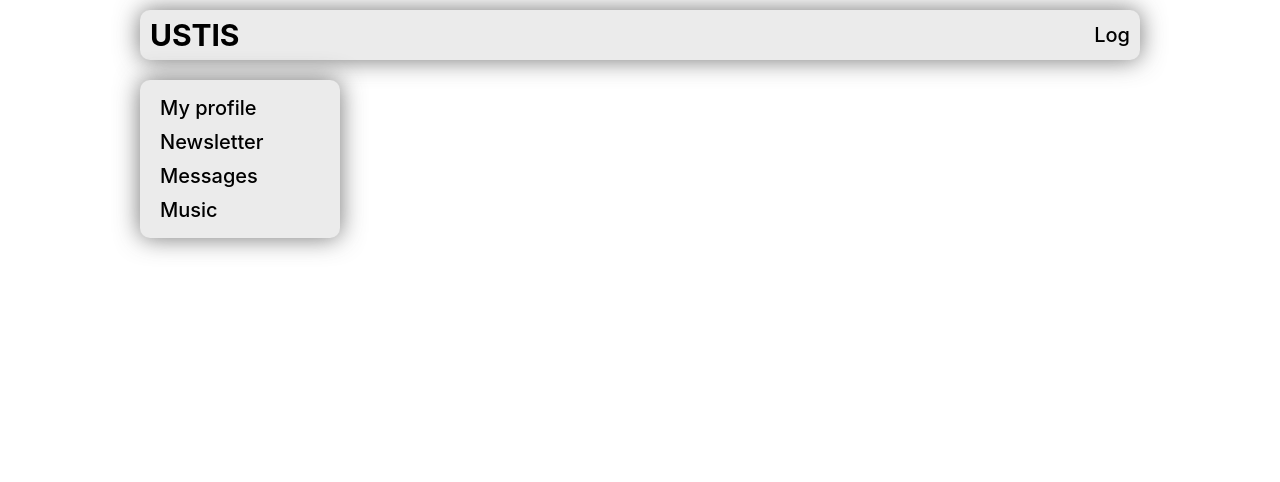
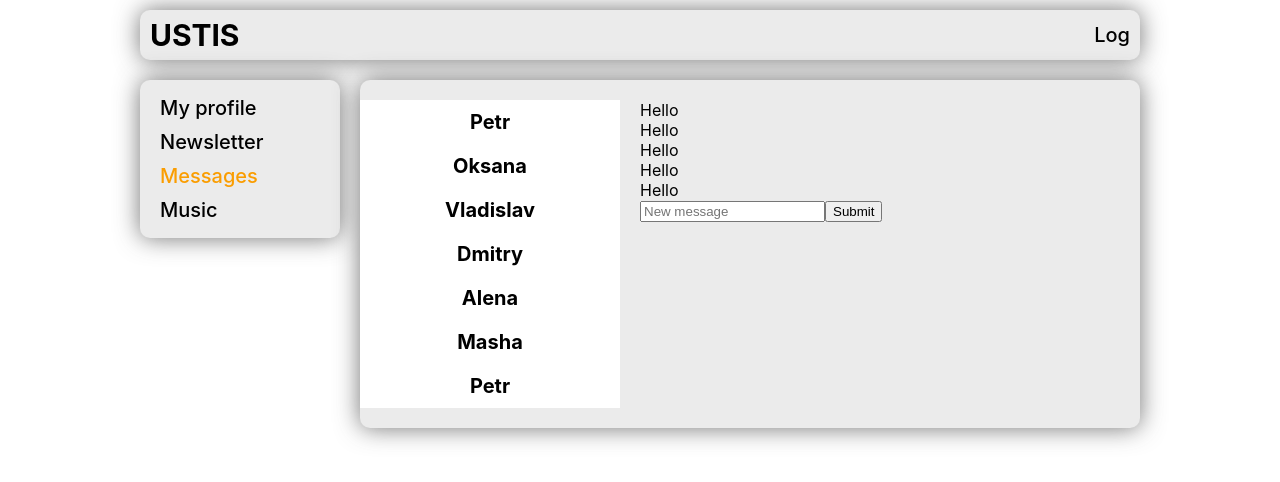
Before and after one commit to Gromkov-cloud/react-samurai, a React (Create React App) app: page /messages in a window 1280 px wide. Shown: the top 482 px of the page. Built offline with nearby package versions, Linux system fonts and the light colour scheme.

Commit message:
refactor: add components and styles

```diff
--- a/src/App.js
+++ b/src/App.js
@@ -3,7 +3,7 @@ import Header from "./components/Header/Header";
 import Profile from "./components/Profile/Profile";
 import Sidebar from "./components/Sidebar/Sidebar";
 import {Routes, Route, BrowserRouter} from "react-router-dom";
-import Messanges from "./components/Messanges/Messanges";
+import Messages from "./components/Messanges/Messanges";
 import Newsletter from "./components/Newsletter/Newsletter";
 import Music from "./components/Music/Music";
 import Login from "./components/Login/Login";
@@ -18,7 +18,7 @@ const App = function () {
                     <Routes>
                         <Route path="/" element={<Profile/>}></Route>
                         <Route path="/newsletter" element={<Newsletter/>}></Route>
-                        <Route path="/messanges" element={<Messanges/>}></Route>
+                        <Route path="/messages" element={<Messages/>}></Route>
                         <Route path="/music" element={<Music/>}></Route>
                         <Route path="/login" element={<Login/>}></Route>
                     </Routes>
--- a/src/components/Messanges/Messanges.js
+++ b/src/components/Messanges/Messanges.js
@@ -1,42 +1,50 @@
 import s from "./Messanges.module.css"
 import {NavLink} from "react-router-dom";
 
-const Messanges = () => {
+const DialogLink = (props) => {
     return (
-        <div>
+        <li>
+            <NavLink to={props.id} className={s.link}>
+                {props.name}
+            </NavLink>
+        </li>
+    )
+}
+const Message = (props) => {
+    return (
+        <div className={s.message}>{props.message}</div>
+    )
+}
+
+const Messages = () => {
+    return (
+        <div className={s.messengerContainer}>
             <div className={s.peopleList}>
                 <ul>
-                    <li>
-                        <NavLink to="1">
-                            Andrey
-                        </NavLink>
-                    </li>
-                    <li>
-                        <NavLink to="2">
-                            Sergey
-                        </NavLink>
-                    </li>
-                    <li>
-                        <NavLink to="3">
-                            Vladislav
-                        </NavLink>
-                    </li>
-                    <li>
-                        <NavLink to="4">
-                            Victor
-                        </NavLink>
-                    </li>
-                    <li>
-                        <NavLink to="5">
-                            Semen
-                        </NavLink>
-                    </li>
-
+                    <DialogLink name="Petr" id="1"/>
+                    <DialogLink name="Oksana" id="2"/>
+                    <DialogLink name="Vladislav" id="3"/>
+                    <DialogLink name="Dmitry" id="4"/>
+                    <DialogLink name="Alena" id="5"/>
+                    <DialogLink name="Masha" id="6"/>
+                    <DialogLink name="Petr" id="7"/>
                 </ul>
             </div>
-            <div className={s.messanger}></div>
+            <div className={s.messenger}>
+                <div className={s.messengesContainer}>
+                    <Message message="Hello"/>
+                    <Message message="Hello"/>
+                    <Message message="Hello"/>
+                    <Message message="Hello"/>
+                    <Message message="Hello"/>
+                </div>
+                <div className={s.newMessageContainer}>
+                    <input type="text" placeholder="New message"/>
+                    <button type="submit">Submit</button>
+                </div>
+            </div>
         </div>
     )
 }
 
-export default Messanges
+export default Messages
--- a/src/components/Messanges/Messanges.module.css
+++ b/src/components/Messanges/Messanges.module.css
@@ -0,0 +1,39 @@
+.messengerContainer {
+    display: grid;
+    grid-template-columns: 1fr 2fr;
+    width: 100%;
+
+    background-color: rgb(235, 235, 235);
+    box-shadow: 0 0 25px rgba(53, 53, 53, 0.692);
+    border-radius: 10px;
+    overflow: hidden;
+}
+
+.peopleList {
+
+}
+
+.peopleList ul {
+    list-style: none;
+    padding: 20px 0;
+    margin: 0;
+}
+
+.peopleList li {
+
+}
+
+.link {
+    font-weight: 700;
+    font-size: 20px;
+    background-color: #fff;
+    display: block;
+    padding: 10px 20px;
+    text-decoration: none;
+    color: black;
+    text-align: center;
+}
+
+.messenger {
+    padding: 20px;
+}
--- a/src/components/Sidebar/Sidebar.js
+++ b/src/components/Sidebar/Sidebar.js
@@ -21,7 +21,7 @@ const Sidebar = () => {
                         </NavLink>
                     </li>
                     <li className={s.item}>
-                        <NavLink to="/messanges"
+                        <NavLink to="/messages"
                               className={navData => navData.isActive ? `${s.link} ${s.active}` : s.link}
                         >
                             Messages
```
